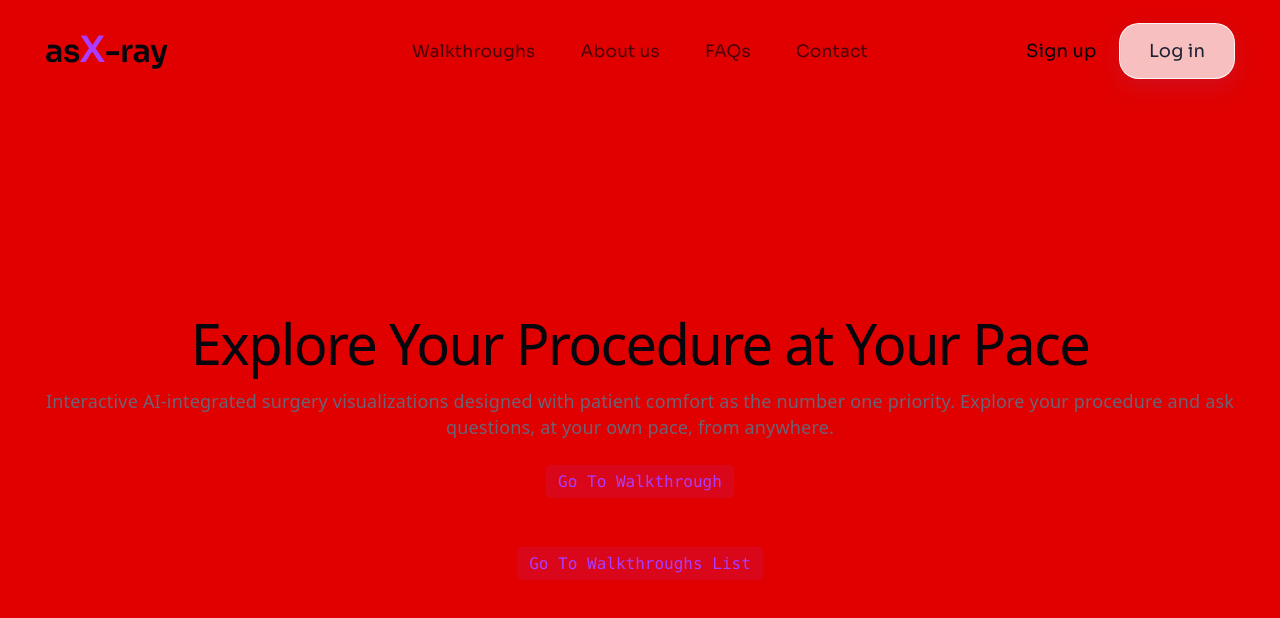
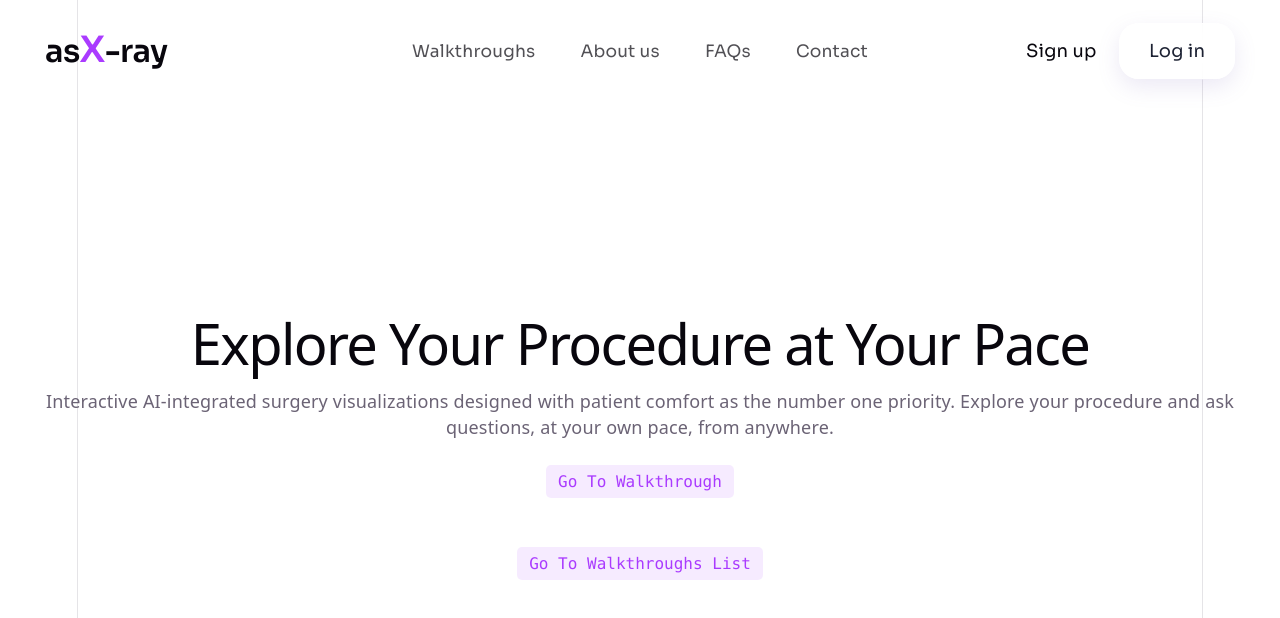
Before and after one commit to bbiibb/Cal_Hacks_13, a React (Vite) app in the folder apps/frontend/: page / in a window 1280 px wide. Shown: the top 618 px of the page. Built offline with nearby package versions, Linux system fonts and the light colour scheme.

Commit message:
Revert "chore(frontend): temporary red landing page to check everyone runs the same version"
This reverts commit 6d7d19a845c80bd46239e66aa767745c93460241.

```diff
--- a/apps/frontend/src/layout/site_layout.module.css
+++ b/apps/frontend/src/layout/site_layout.module.css
@@ -58,8 +58,3 @@
   background: radial-gradient(circle at 30% 28%, #fff4f6 0%, #f6c6d6 60%, #eba5be 100%);
   box-shadow: 0 10px 20px rgba(235, 165, 190, 0.3);
 }
-
-/* TEMPORARY: red landing page background, used to check that everyone sees the same version */
-.testRed {
-  background: #e00000;
-}
--- a/apps/frontend/src/layout/site_layout.tsx
+++ b/apps/frontend/src/layout/site_layout.tsx
@@ -35,14 +35,7 @@ function SiteLayout() {
   const look = lookFor(pathname)
 
   return (
-    <div
-      className={[
-        styles.layout,
-        look.pastel ? styles.pastel : '',
-        // TEMPORARY: red landing page, to check that everyone runs the same code
-        pathname === '/' ? styles.testRed : '',
-      ].join(' ')}
-    >
+    <div className={look.pastel ? `${styles.layout} ${styles.pastel}` : styles.layout}>
       <SiteHeader
         backgroundColor={look.backgroundColor}
         textColor={look.textColor}
```
